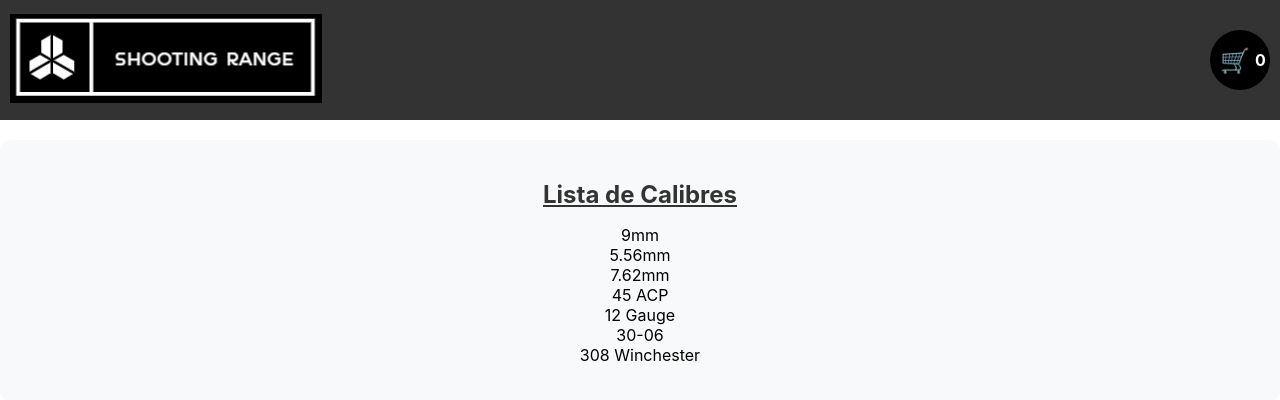
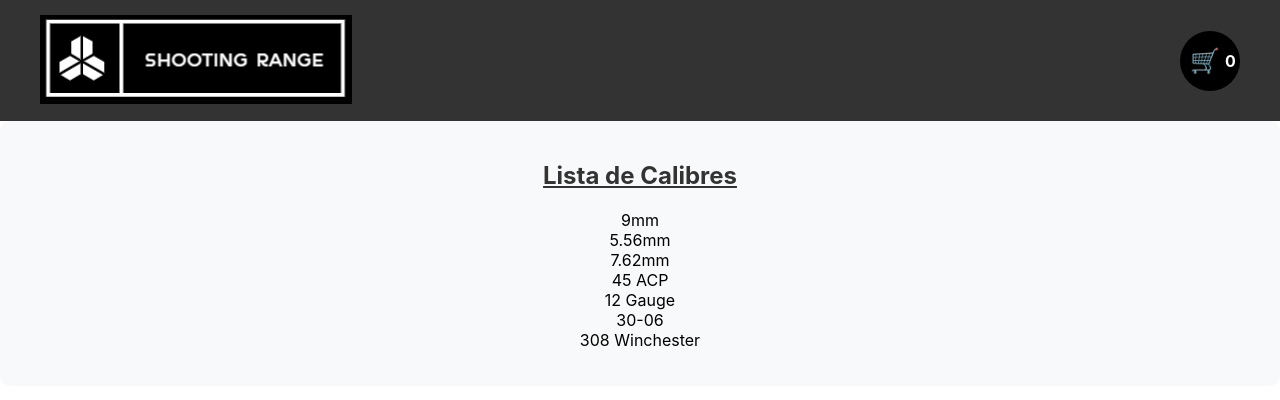
Before and after one commit to RusoCop911/PreEntrega2_React_PAESANI, a React (Create React App) app: page / in a window 1280 px wide. Shown: the top 400 px of the page. Built offline with nearby package versions, Linux system fonts and the light colour scheme.

Commit message:
tercer commit

```diff
--- a/public/index.html
+++ b/public/index.html
@@ -4,27 +4,12 @@
     <meta charset="utf-8" />
     <link rel="icon" href="%PUBLIC_URL%/favicon.ico" />
     <meta name="viewport" content="width=device-width, initial-scale=1" />
-    <meta name="theme-color" content="#000000" />
+    <meta name="msapplication-navbutton-color" content="#000000" />
     <meta
       name="description"
       content="Web site created using create-react-app"
     />
-    <link rel="apple-touch-icon" href="%PUBLIC_URL%/logo192.png" />
-    <!--
-      manifest.json provides metadata used when your web app is installed on a
-      user's mobile device or desktop. See https://developers.google.com/web/fundamentals/web-app-manifest/
-    -->
-    <link rel="manifest" href="%PUBLIC_URL%/manifest.json" />
-    <!--
-      Notice the use of %PUBLIC_URL% in the tags above.
-      It will be replaced with the URL of the `public` folder during the build.
-      Only files inside the `public` folder can be referenced from the HTML.
-
-      Unlike "/favicon.ico" or "favicon.ico", "%PUBLIC_URL%/favicon.ico" will
-      work correctly both with client-side routing and a non-root public URL.
-      Learn how to configure a non-root public URL by running `npm run build`.
-    -->
-    <title>React App</title>
+    <title>Shooting Range</title>
   </head>
   <body>
     <noscript>You need to enable JavaScript to run this app.</noscript>
--- a/src/App.css
+++ b/src/App.css
@@ -2,10 +2,7 @@
   text-align: center;
 }
 
-.item-list-container {
-  margin-top: 20px;
+.titulo {
+  text-decoration: underline;
+  color: #333;
 }
-
-.listadocalibres {
-  text-decoration: underline;
-}
--- a/src/App.jsx
+++ b/src/App.jsx
@@ -9,8 +9,7 @@ function App() {
       <Navbar />
       <ItemListContainer
         title="Lista de Calibres"
-        containerClass="contenedorcalibres"
-        titleClass="listadocalibres"
+        titleClass="titulo"
       />
     </div>
   );
--- a/src/CartWidget.css
+++ b/src/CartWidget.css
@@ -3,7 +3,7 @@
     align-items: center;
     cursor: pointer;
     padding: 10px;
-    margin: 20px;
+    margin-right: 50px;
     background-color: #000000;
     border-radius: 50px;
     width: 40px;
--- a/src/ItemListContainer.css
+++ b/src/ItemListContainer.css
@@ -1,14 +1,7 @@
 .item-list-container {
-
     background-color: #f8f9fa;
     padding: 20px;
     border-radius: 10px;
-}
-
-.item-list-title {
-    font-size: 24px;
-    margin-bottom: 10px;
-    color: #333;
 }
 
 .caliber-list {
--- a/src/Navbar.css
+++ b/src/Navbar.css
@@ -7,3 +7,7 @@
     padding: 10px;
     width: 100%;
 }
+
+.brand {
+    margin: 5px 0 3px 30px;
+}
--- a/src/Navbar.jsx
+++ b/src/Navbar.jsx
@@ -1,7 +1,6 @@
 import React from 'react';
 import CartWidget from './CartWidget';
 import './Navbar.css';
-
 import logoImage from './img/logo.PNG';
 
 const Navbar = () => {
```
Also changed, not shown: public/manifest.json, 1 other file (tests, documents, lock files or other folders).
